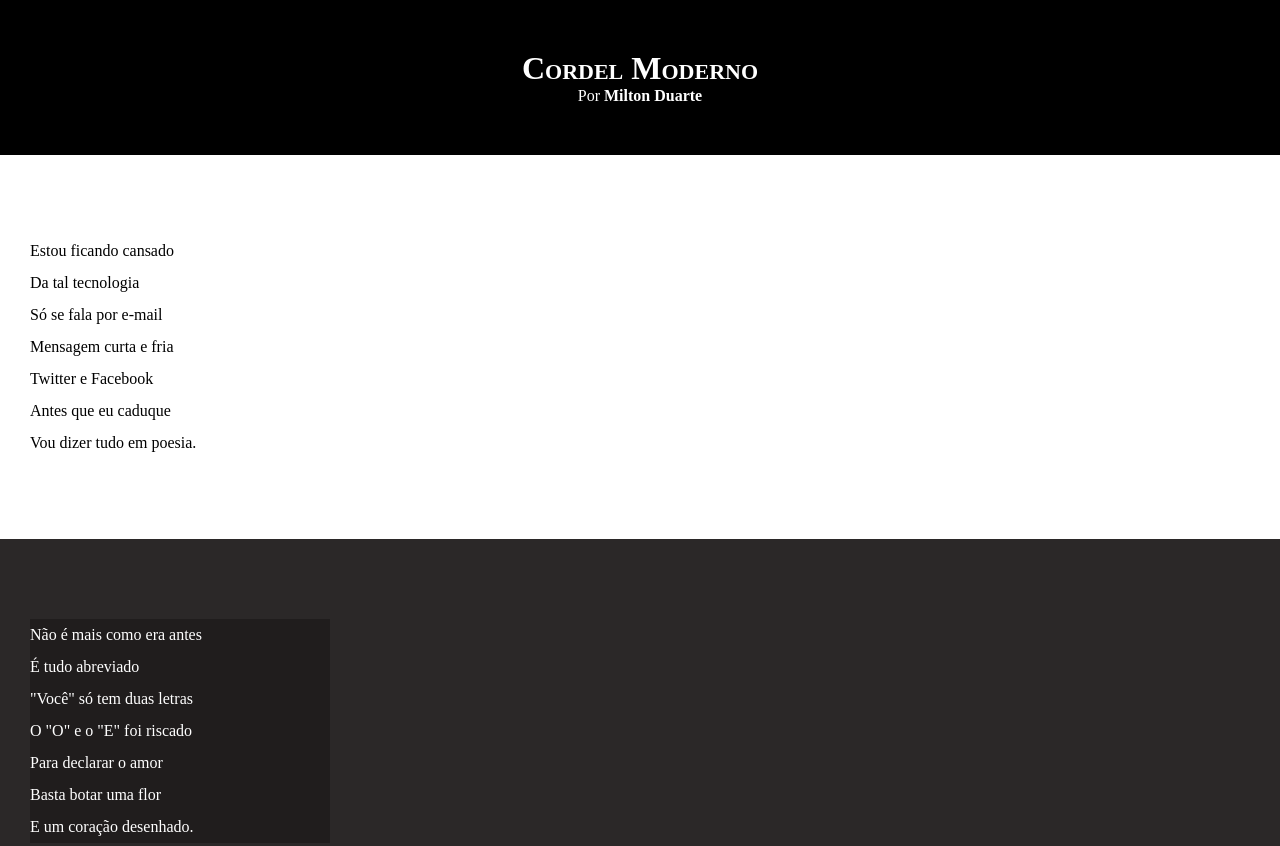
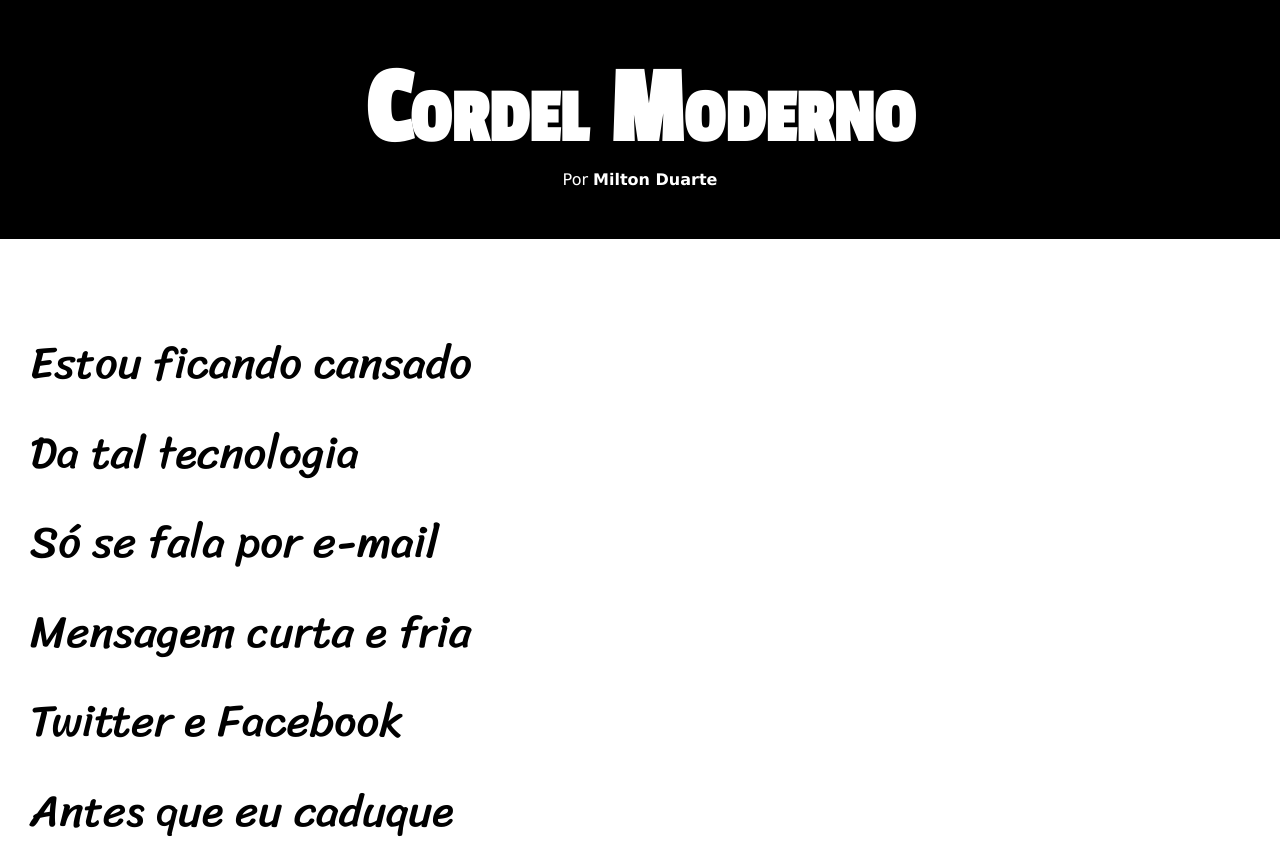
Before and after one commit to EduardoL07/html-css, a plain HTML site: page desafio012/Index.html in a window 1280 px wide. Shown: the top 846 px of the page. Drawn offline with Linux system fonts and the light colour scheme.

Commit message:
Atualizações de estilos

```diff
--- a/desafio012/estilo/style.css
+++ b/desafio012/estilo/style.css
@@ -1,11 +1,23 @@
 @charset "UTF-8";
+
+@import url('https://fonts.googleapis.com/css2?family=Passion+One&display=swap');
+
+@import url('https://fonts.googleapis.com/css2?family=Sriracha&display=swap');
+
+
+:root {
+    --fonte1: Verdana, 'Geneva', Tahoma, sans-serif;
+    --fonte2: "Passion One", sans-serif;
+    --fonte3: "Sriracha", 'cursive';
+}
 
 * {
     margin: 0px;
-    padding:
+    padding: 0px;
   }
 
   html, body {
+    font-family: var(--fonte1);
     min-width: 100vh;
     background-color: darkgray;
 
@@ -20,6 +32,8 @@
   header > h1 {
     padding-top: 50px;
     font-variant: small-caps;
+    font-family: var(--fonte2);
+    font-size: 8.5vw;
   }
 
   header > p {
@@ -41,6 +55,8 @@
     padding-bottom: 10vh;
     line-height: 2em;
     padding-left: 30px;
+    font-family: var(--fonte3);
+    font-size: 3.5vw;
   }
 
 section.normal {
@@ -54,8 +70,9 @@ section.imagem {
 }
 
 section.imagem > p {
+    display: inline-block;
+    padding: 10px;
     background-color: rgba(0, 0, 0, 0.267);
-    width: 300px;
 }
 
   footer {
```
